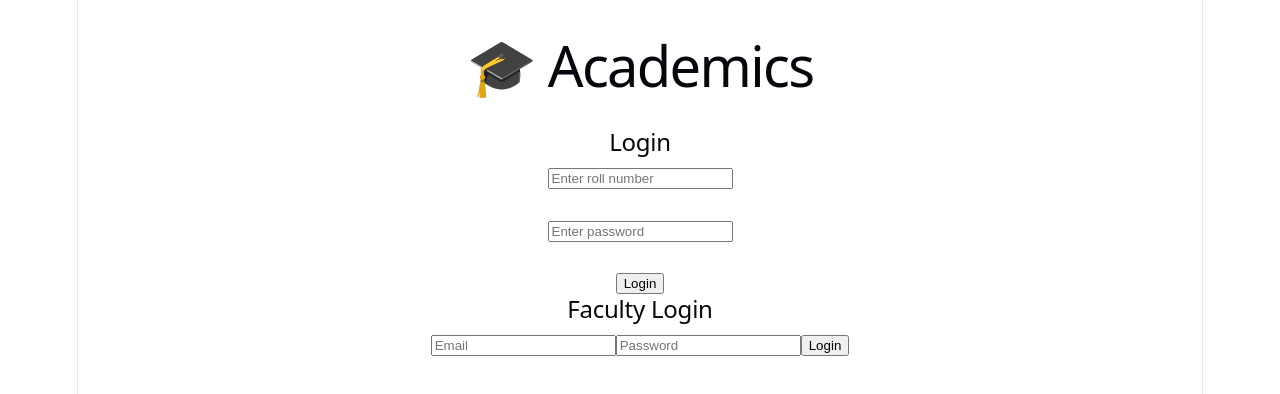
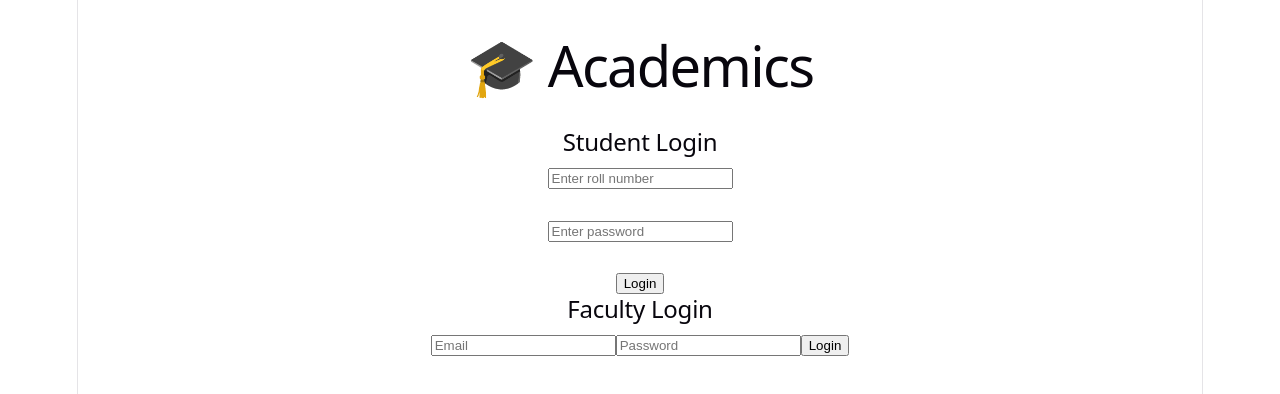
Before and after one commit to Dreamjain/student-dashboard-day1-, a React app in the folder frontend/: page / in a window 1280 px wide. Shown: the top 394 px of the page. Built offline with nearby package versions, Linux system fonts and the light colour scheme; no server answers; the HTML template or start-up script is replaced by a standard one.

Commit message:
fix(frontend): repair student login flow and errors

```diff
--- a/frontend/src/components/Login.jsx
+++ b/frontend/src/components/Login.jsx
@@ -1,32 +1,54 @@
 import { useState } from "react";
-import axios from "axios";
+import api from "../api/client";
 
 function Login({ setStudentId }) {
   const [rollNumber, setRollNumber] = useState("");
   const [password, setPassword] = useState("");
+  const [error, setError] = useState("");
+  const [loading, setLoading] = useState(false);
 
-  const handleLogin = async () => {
+  const handleLogin = async (event) => {
+    event.preventDefault();
+    setError("");
+
+    if (!rollNumber.trim() || !password) {
+      setError("Enter both roll number and password.");
+      return;
+    }
+
+    setLoading(true);
     try {
-      const res = await axios.post("http://localhost:5000/students/login", {
-        rollNumber,
+      const res = await api.post("/students/login", {
+        rollNumber: rollNumber.trim(),
         password
       });
 
-      setStudentId(res.data._id);
-    } catch {
-      alert("Student not found");
+      if (!res.data?.id) {
+        throw new Error("Login response did not include a student id.");
+      }
+
+      setStudentId(res.data.id);
+    } catch (requestError) {
+      setError(
+        requestError.response?.data?.message ||
+          "Unable to sign in. Check your credentials and try again."
+      );
+    } finally {
+      setLoading(false);
     }
   };
 
   return (
-    <div style={{ marginTop: "50px" }}>
-      <h2>Login</h2>
+    <form onSubmit={handleLogin} style={{ marginTop: "50px" }}>
+      <h2>Student Login</h2>
 
       <input
         type="text"
         placeholder="Enter roll number"
         value={rollNumber}
         onChange={(e) => setRollNumber(e.target.value)}
+        autoComplete="username"
+        disabled={loading}
       />
 
       <br /><br />
@@ -36,12 +58,18 @@ function Login({ setStudentId }) {
         placeholder="Enter password"
         value={password}
         onChange={(e) => setPassword(e.target.value)}
+        autoComplete="current-password"
+        disabled={loading}
       />
 
       <br /><br />
 
-      <button onClick={handleLogin}>Login</button>
-    </div>
+      <button type="submit" disabled={loading}>
+        {loading ? "Signing in..." : "Login"}
+      </button>
+
+      {error && <p role="alert">{error}</p>}
+    </form>
   );
 }
 
```
